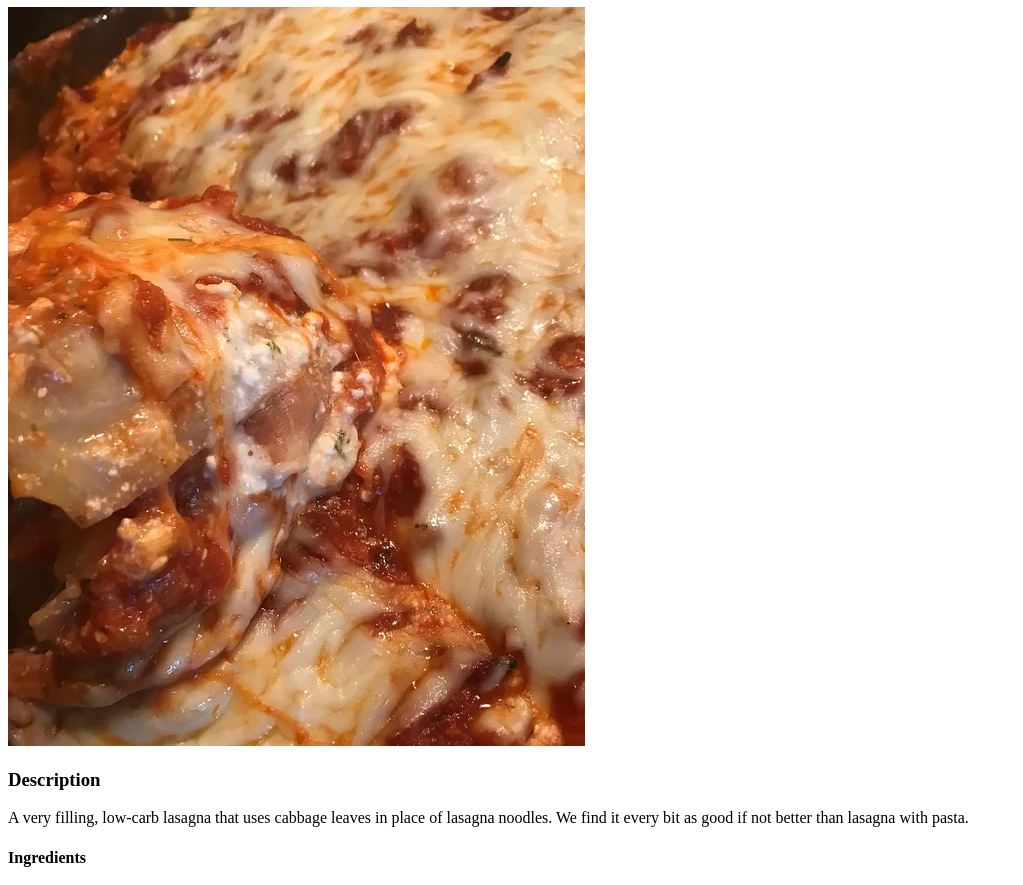
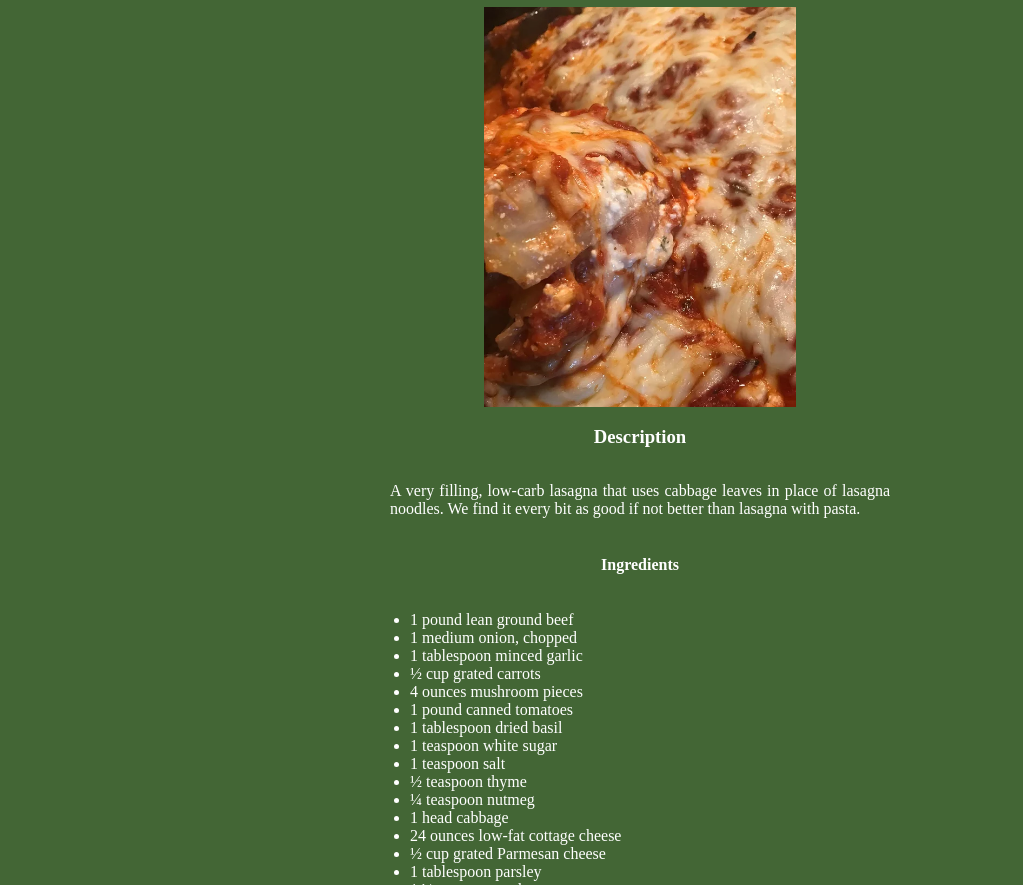
Before and after one commit to mrKornelius/odin-recipes, a plain HTML site: page recipes/lasagna.html in a window 1280 px wide. Shown: the part 73-958 px from the top of the page, without its empty margins (0-1023 px from the left). Drawn offline with Linux system fonts and the light colour scheme.

Commit message:
Updated with css styling on all pages.

```diff
--- a/recipes/lasagna.html
+++ b/recipes/lasagna.html
@@ -2,14 +2,18 @@
 <html>
   <head>
     <meta charset="UTF-8">
+    <link rel="stylesheet" href="../styles.css">
     <title>Odin Recipes</title>
   </head>
   <body>
-    <h1>Lasagna</h1>
-    <img src="../img/lasagna.png" alt="lasagna">
-    <h3>Description</h3>
-    <p>A very filling, low-carb lasagna that uses cabbage leaves in place of lasagna noodles. We find it every bit as good if not better than lasagna with pasta. </p>
-    <h4>Ingredients</h4>
+    <h1 class="center">Lasagna</h1>
+    <img src="../img/lasagna.png" alt="lasagna" class="center">
+    <h3 class="center">Description</h3>
+    <div class="text">
+      <p class="description">A very filling, low-carb lasagna that uses cabbage leaves in place of lasagna noodles. We find it every bit as good if not better than lasagna with pasta. </p>
+    </div>
+    <h4 class="center">Ingredients</h4>
+    <div class="text">
       <ul>
         <li>1 pound lean ground beef</li>
         <li>1 medium onion, chopped</li>
@@ -32,7 +36,9 @@
         <li>2 cups grated part-skim mozzarella cheese</li>
         <li>½ cup grated Parmesan cheese </li>
       </ul>
-    <h4>Steps</h4>
+    </div>
+    <h4 class="center">Steps</h4>
+    <div class="text">
       <ol>
         <li>
           Heat a large skillet over medium-high heat. Cook and stir ground beef, onion, and garlic in the hot skillet until meat is browned and crumbly, 5 to 7 minutes. Drain and discard grease. Add carrots and mushrooms. Add tomatoes and break up using a fork. Add basil, sugar, 1 teaspoon salt, thyme, and nutmeg. Reduce heat and simmer meat sauce for 30 minutes.
@@ -53,5 +59,6 @@
           Bake in the preheated oven for 45 minutes. Remove from the oven and let sit 15 minutes before slicing.
         </li>
       </ol>
+    </div>
   </body>
 </html>
--- a/styles.css
+++ b/styles.css
@@ -4,10 +4,43 @@ body {
     background-color: #436635;
 }
 
-h1, ul {
+a {
+    color: white;
+}
+
+#heading {
+    margin-top: 100px;
+}
+
+.center {
+    text-align: center;
+    display: block;
+    margin-left: auto;
+    margin-right: auto;
+}
+
+img {
+    height: 400px;
+    width: auto;
+}
+
+div.text {
     text-align: center;
 }
 
-a {
-    color: white;
+ul, ol {
+    display: inline-block;
+    text-align: justify;
+    width: 500px;
+    text-justify: distribute-all-lines;
 }
+
+ul.menu {
+    width: 200px;
+}
+
+.description {
+    display: inline-block;
+    text-align: justify;
+    width: 500px;
+}
```
Also changed, not shown: index.html (+8 -8 lines), recipes/swedish-meatballs.html (+13 -6 lines), recipes/taco-pie.html (+13 -6 lines). Lines whose indentation alone changed are shown as unchanged.
